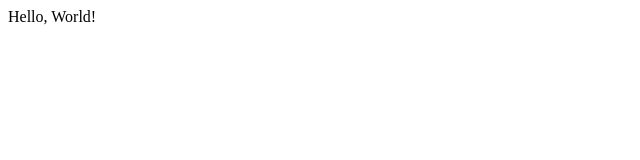
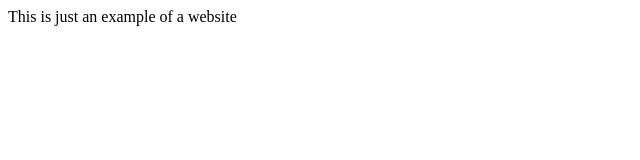
Before and after one commit to Ecast-mor/Ecast-mor.github.io, a plain HTML site: page index.html in a window 1280 px wide. Shown: the whole page, without its empty margins (0-640 px from the left). Drawn offline with Linux system fonts and the light colour scheme.

Commit message:
Update index.html

```diff
--- a/index.html
+++ b/index.html
@@ -2,9 +2,9 @@
 <html lang="en">
     <head>
         <meta charset="UTF-8">
-        <title>My First webpage</title>
+        <title>Eden Castrejon Homepage</title>
     </head>
     <body>
-        Hello, World!
+        This is just an example of a website
     </body>
 </html>
```
